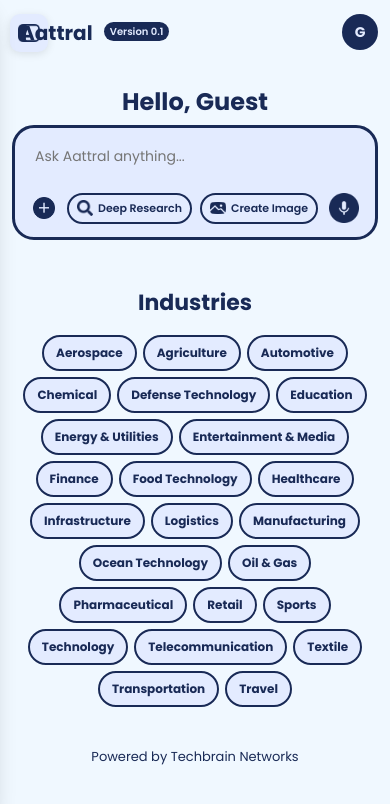
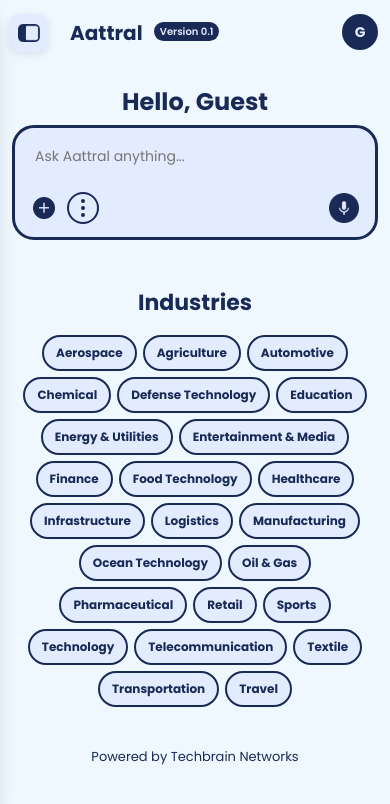
Before and after one commit to pavintechbrainnetworks-prog/Aattral_V1_Frontend, a React (Vite) app: page /home in a window 390 px wide. Shown: the top 804 px of the page. Built offline with nearby package versions, Linux system fonts and the light colour scheme.

Commit message:
Feat: 3-dot menu on mobile for Deep Research, Create Image, Web Search

```diff
--- a/src/components/homepage/HomePage.css
+++ b/src/components/homepage/HomePage.css
@@ -601,6 +601,81 @@ button {
   display: flex;
   gap: 8px;
   flex-shrink: 0;
+}
+
+/* ---- 3-dot more menu (mobile only) ---- */
+.more-wrapper {
+  position: relative;
+  flex-shrink: 0;
+  display: none; /* hidden on desktop, shown via media query */
+}
+
+.more-btn {
+  display: flex;
+  flex-direction: column;
+  align-items: center;
+  justify-content: center;
+  gap: 3px;
+  width: 32px;
+  height: 32px;
+  padding: 4px;
+  background: transparent;
+  border: 2px solid #192a56;
+  border-radius: 20px;
+  cursor: pointer;
+}
+
+.more-btn span {
+  display: block;
+  width: 4px;
+  height: 4px;
+  border-radius: 50%;
+  background: #192a56;
+}
+
+.more-menu {
+  position: absolute;
+  bottom: 44px;
+  left: 0;
+  min-width: 170px;
+  background: #e3ebff;
+  border: 2px solid #192a56;
+  border-radius: 14px;
+  box-shadow: 0 6px 24px rgba(25, 42, 86, 0.18);
+  display: flex;
+  flex-direction: column;
+  z-index: 40;
+  overflow: hidden;
+}
+
+.more-menu-item {
+  display: flex;
+  align-items: center;
+  gap: 8px;
+  padding: 11px 14px;
+  background: transparent;
+  border: none;
+  color: #192a56;
+  font-weight: 600;
+  font-size: 13px;
+  cursor: pointer;
+  text-align: left;
+  white-space: nowrap;
+}
+
+.more-menu-item:hover {
+  background: rgba(25, 42, 86, 0.08);
+}
+
+.more-menu-item.active-mode {
+  background: #192a56;
+  color: #e3ebff;
+}
+
+.more-menu-item img {
+  width: 16px;
+  height: 16px;
+  object-fit: contain;
 }
 
 /* Small action buttons */
@@ -856,6 +931,7 @@ button {
 
   .logo {
     left: 72px;
+    margin-left: 50px;
     font-size: 26px;
     white-space: nowrap;
     overflow: visible;
@@ -949,6 +1025,16 @@ button {
   .plus-icon {
     width: 22px;
     height: 22px;
+  }
+
+  /* Show 3-dot menu, hide regular action buttons */
+  .action-buttons {
+    display: none;
+  }
+
+  .more-wrapper {
+    display: flex;
+    align-items: center;
   }
 
   .tags {
--- a/src/components/homepage/HomePage.jsx
+++ b/src/components/homepage/HomePage.jsx
@@ -37,6 +37,7 @@ export default function HomePage() {
   const chatBottomRef = useRef(null);
 
   const [plusOpen, setPlusOpen] = useState(false);
+  const [moreOpen, setMoreOpen] = useState(false);
   const hiddenFileRef = useRef(null);
   const [listening, setListening] = useState(false);
   const recognitionRef = useRef(null);
@@ -888,6 +889,42 @@ export default function HomePage() {
                       <img className="chat-main-icons" src={websearch} alt="websearch" /> Web Search
                     </button>
                   </div>
+
+                  {/* Mobile 3-dot more menu */}
+                  <div className="more-wrapper">
+                    <button
+                      className="more-btn"
+                      onClick={() => setMoreOpen((o) => !o)}
+                      title="More options"
+                      aria-label="More options"
+                    >
+                      <span></span>
+                      <span></span>
+                      <span></span>
+                    </button>
+                    {moreOpen && (
+                      <div className="more-menu">
+                        <button
+                          className={`more-menu-item ${activeMode === 'deep_research' ? 'active-mode' : ''}`}
+                          onClick={() => { toggleMode('deep_research'); setMoreOpen(false); }}
+                        >
+                          <img className="chat-main-icons" src={deepsearch} alt="deepsearch" /> Deep Research
+                        </button>
+                        <button
+                          className={`more-menu-item ${activeMode === 'create_image' ? 'active-mode' : ''}`}
+                          onClick={() => { toggleMode('create_image'); setMoreOpen(false); }}
+                        >
+                          <img className="chat-main-icons" src={imagesearch} alt="imagesearch" /> Create Image
+                        </button>
+                        <button
+                          className={`more-menu-item ${activeMode === 'web_search' ? 'active-mode' : ''}`}
+                          onClick={() => { toggleMode('web_search'); setMoreOpen(false); }}
+                        >
+                          <img className="chat-main-icons" src={websearch} alt="websearch" /> Web Search
+                        </button>
+                      </div>
+                    )}
+                  </div>
                 </div>
 
                 {searchText.trim().length > 0 ? (
@@ -1000,6 +1037,42 @@ export default function HomePage() {
                       <img className="chat-main-icons" src={websearch} alt="websearch" /> Web Search
                     </button>
                   </div>
+
+                  {/* Mobile 3-dot more menu */}
+                  <div className="more-wrapper">
+                    <button
+                      className="more-btn"
+                      onClick={() => setMoreOpen((o) => !o)}
+                      title="More options"
+                      aria-label="More options"
+                    >
+                      <span></span>
+                      <span></span>
+                      <span></span>
+                    </button>
+                    {moreOpen && (
+                      <div className="more-menu">
+                        <button
+                          className={`more-menu-item ${activeMode === 'deep_research' ? 'active-mode' : ''}`}
+                          onClick={() => { toggleMode('deep_research'); setMoreOpen(false); }}
+                        >
+                          <img className="chat-main-icons" src={deepsearch} alt="deepsearch" /> Deep Research
+                        </button>
+                        <button
+                          className={`more-menu-item ${activeMode === 'create_image' ? 'active-mode' : ''}`}
+                          onClick={() => { toggleMode('create_image'); setMoreOpen(false); }}
+                        >
+                          <img className="chat-main-icons" src={imagesearch} alt="imagesearch" /> Create Image
+                        </button>
+                        <button
+                          className={`more-menu-item ${activeMode === 'web_search' ? 'active-mode' : ''}`}
+                          onClick={() => { toggleMode('web_search'); setMoreOpen(false); }}
+                        >
+                          <img className="chat-main-icons" src={websearch} alt="websearch" /> Web Search
+                        </button>
+                      </div>
+                    )}
+                  </div>
                 </div>
 
                 {searchText.trim().length > 0 ? (
```
